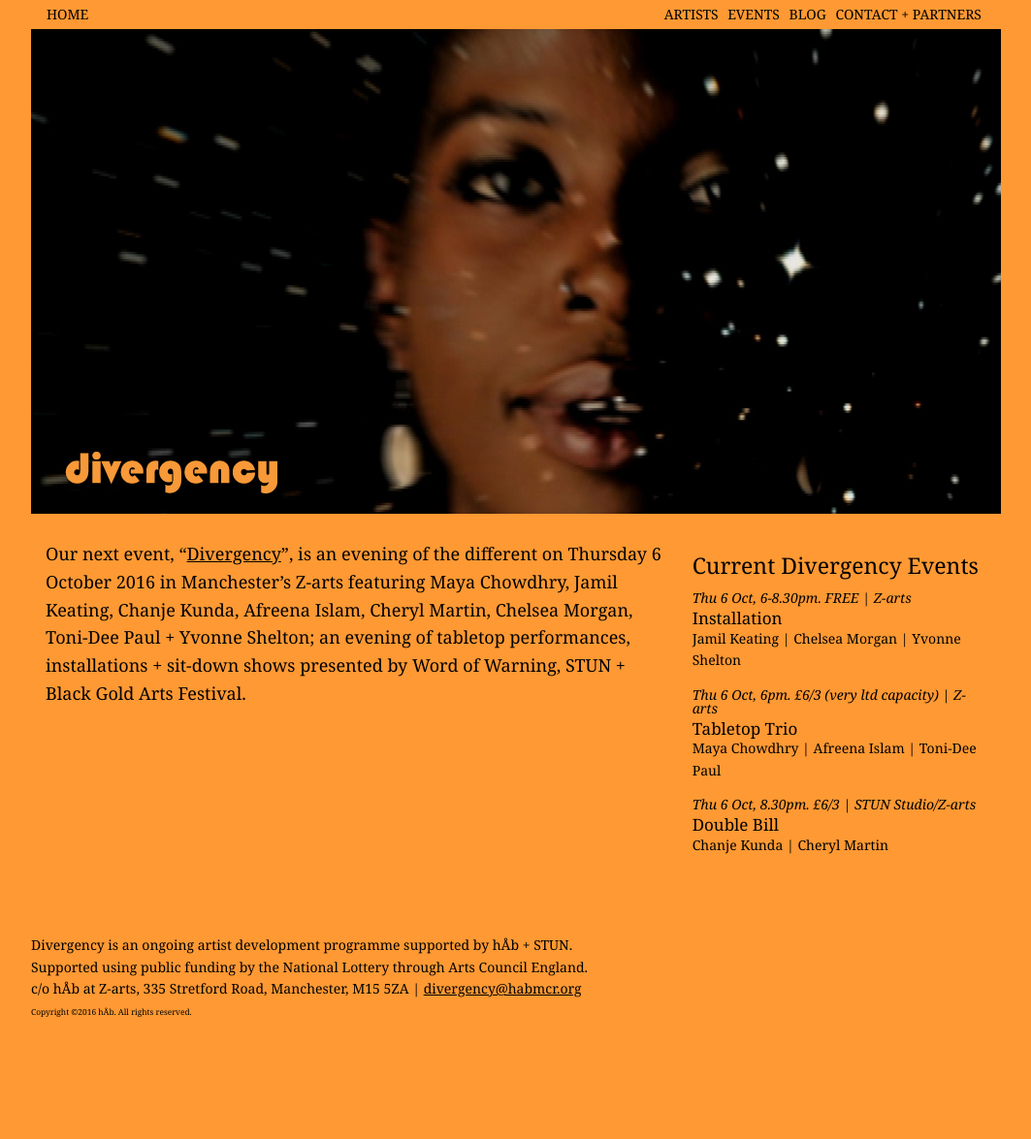
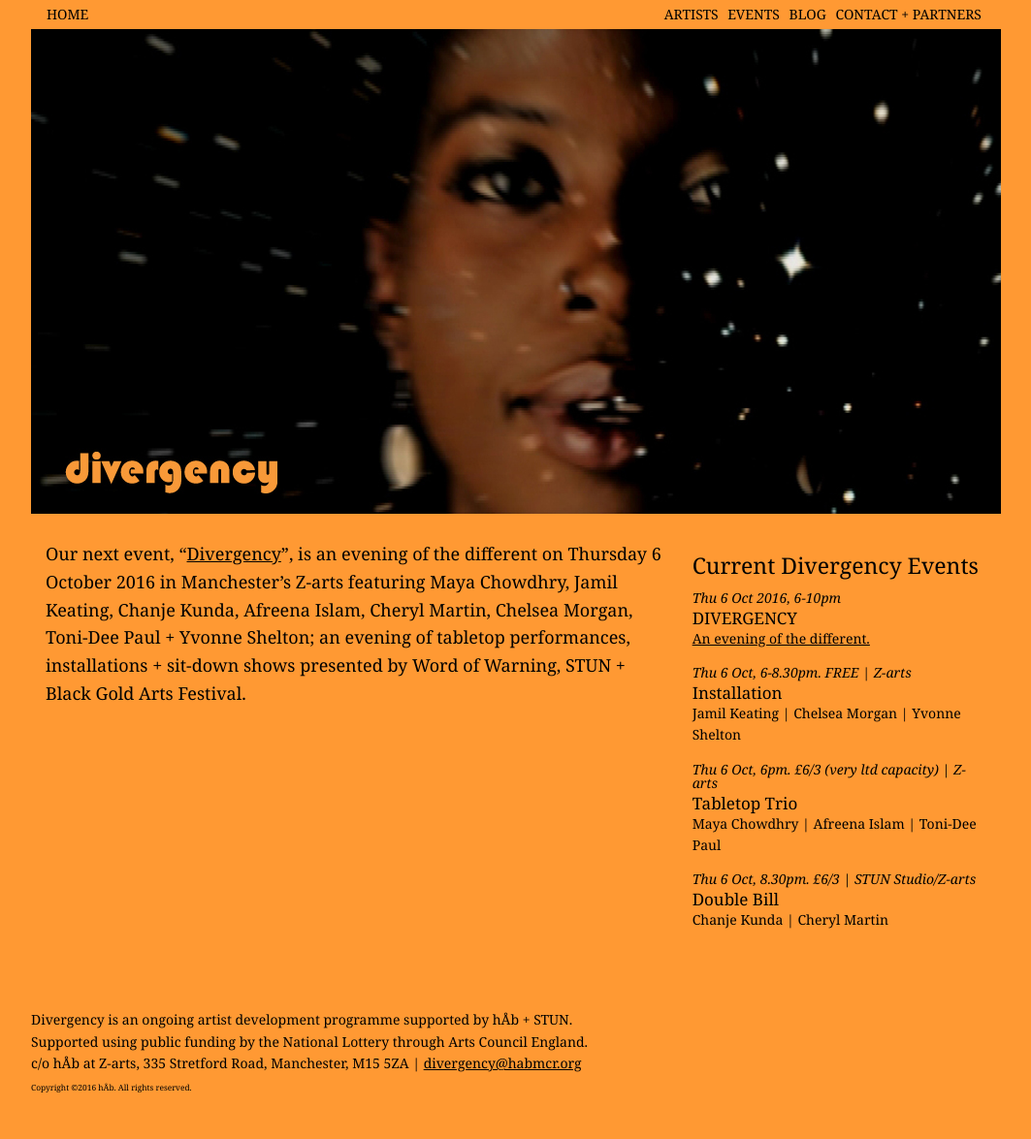
Before and after one commit to divergencymcr/divergencymcr.github.io, a Jekyll site: the page built from current/event/index.md, in a window 1280 px wide. Shown: the whole page at 97% size, without its empty margins (108-1171 px from the left). Built offline with Jekyll 4.4.1, drawn with Linux system fonts in a browser that asks for light colours; before the commit the page ends 1098 px from its top, so only the background shows below that.

Commit message:
Update event.html

```diff
--- a/_layouts/event.html
+++ b/_layouts/event.html
@@ -7,6 +7,10 @@ bodyclass: ev
 sectionroot: 'current/event'
 
 events:
+    -   label: "Divergency"
+        date: "Thu 6 Oct 2016, 6-10pm"
+        artists:
+            - name: "<a href='/current/event/divergency'>An evening of the different.</a>"
     -   label: "I<span style='text-transform:lowercase'>nstallation</span>"
         date: "Thu 6 Oct, 6-8.30pm. FREE"
         venue: "| Z-arts"
```
